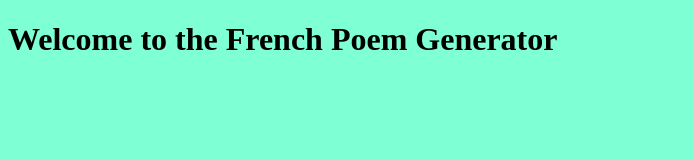
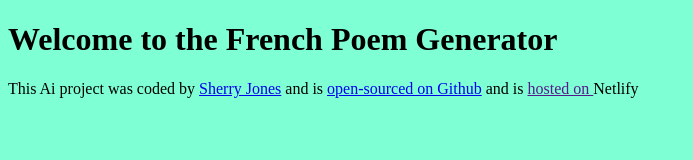
Before and after one commit to webgenie1/french-poem-generator, a plain HTML site: page index.html in a window 1280 px wide. Shown: the whole page, without its empty margins (0-693 px from the left). Drawn offline with Linux system fonts and the light colour scheme.

Commit message:
added footer

```diff
--- a/index.html
+++ b/index.html
@@ -8,6 +8,11 @@
 <body>
     <h1>Welcome to the French Poem Generator</h1>
     <script src="src/index.js"></script>
+
+    <footer>This Ai project was coded by <a href="https://github.com/webgenie1" target="_blank">Sherry Jones</a> and is <a href="https://github.com/webgenie1/french-poem-generator" target="_blank">open-sourced on Github</a> and is <a href="" target="_blank">hosted on </a>Netlify
+
+
+    </footer>
 </body>
 
 </html>
```
